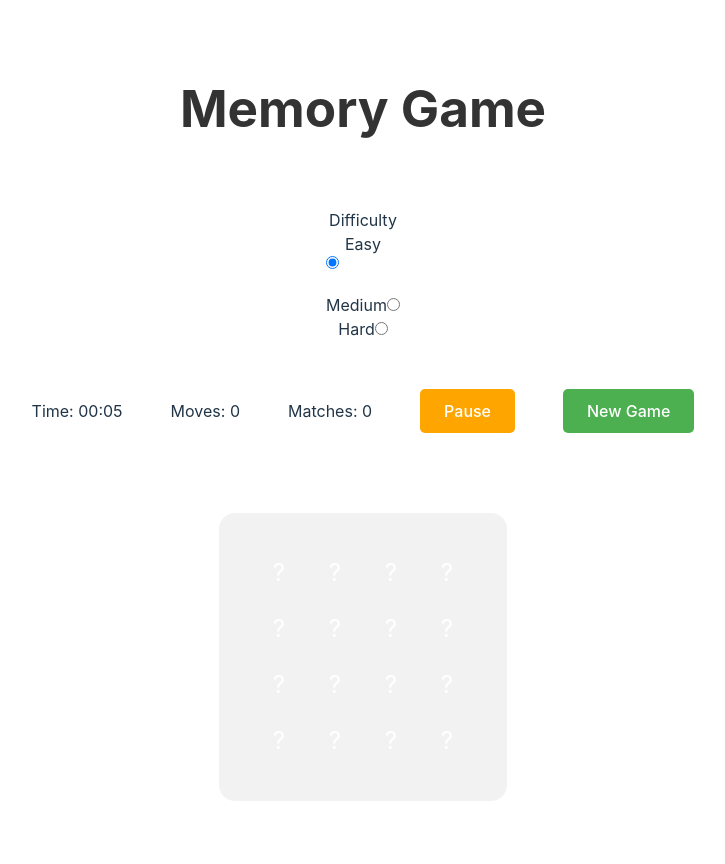
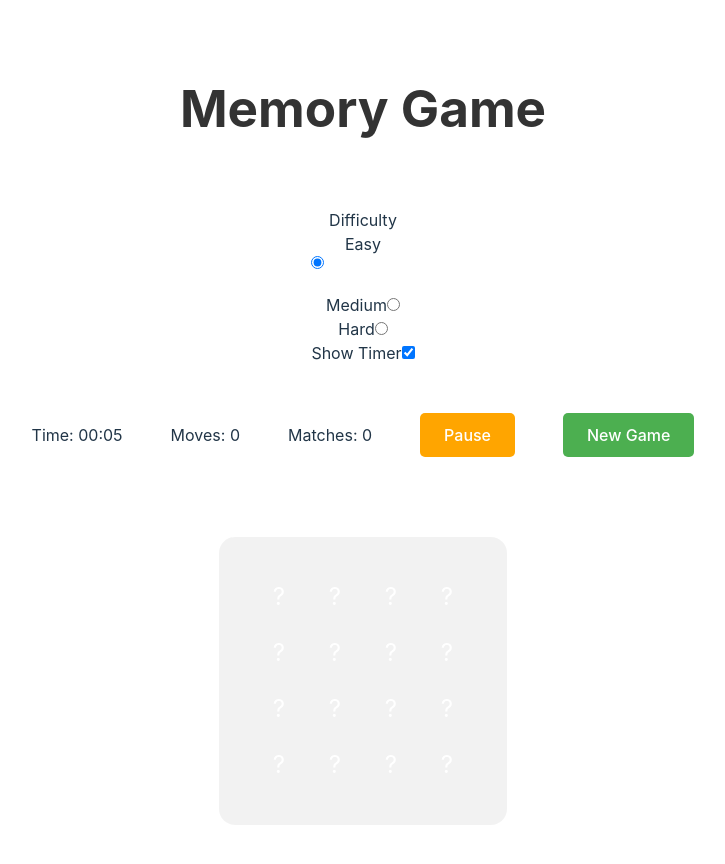
Before and after one commit to marcobiedermann/memory, a React (Vite) app: page / in a window 1280 px wide. Shown: the top 864 px of the page, without its empty margins (277-1002 px from the left). Built offline with nearby package versions, Linux system fonts and the light colour scheme.

Commit message:
feat: Show Timer
Add an option to show or hide the timer

```diff
--- a/src/App.tsx
+++ b/src/App.tsx
@@ -35,6 +35,7 @@ const difficultyConfig: Record<Difficulty, DifficultyConfig> = {
 
 const formDataSchema = z.object({
   difficulty: z.enum(["easy", "medium", "hard"]),
+  showTimer: z.boolean(),
 });
 
 type FormData = z.infer<typeof formDataSchema>;
@@ -141,10 +142,12 @@ function App() {
   const { register, watch } = useForm<FormData>({
     defaultValues: {
       difficulty: "easy",
+      showTimer: true,
     },
     resolver: zodResolver(formDataSchema),
   });
   const difficulty = watch("difficulty");
+  const showTimer = watch("showTimer");
 
   // Cards
   const [cards, setCards] = useState<Card[]>(
@@ -274,6 +277,7 @@ function App() {
     <div className="game-container">
       <h1>Memory Game</h1>
       <form>
+        <div>
           <legend>Difficulty</legend>
           <div>
             <label htmlFor="easy">Easy</label>
@@ -313,17 +317,24 @@ function App() {
               />
             </div>
           </div>
+        </div>
+        <div>
+          <label htmlFor="showTimer">Show Timer</label>
+          <input type="checkbox" {...register("showTimer")} />
+        </div>
       </form>
       <div className="game-info">
-        <p>Time: {formatDuration(duration)}</p>
+        {showTimer && <p>Time: {formatDuration(duration)}</p>}
         <p>Moves: {moves}</p>
         <p>Matches: {matches}</p>
+        {showTimer && (
           <button
             onClick={toggleIsRunning}
             className={isRunning ? "pause" : "resume"}
           >
             {isRunning ? "Pause" : "Resume"}
           </button>
+        )}
         <button onClick={initializeGame}>New Game</button>
       </div>
       <div
```
Lines whose indentation alone changed are shown as unchanged.
